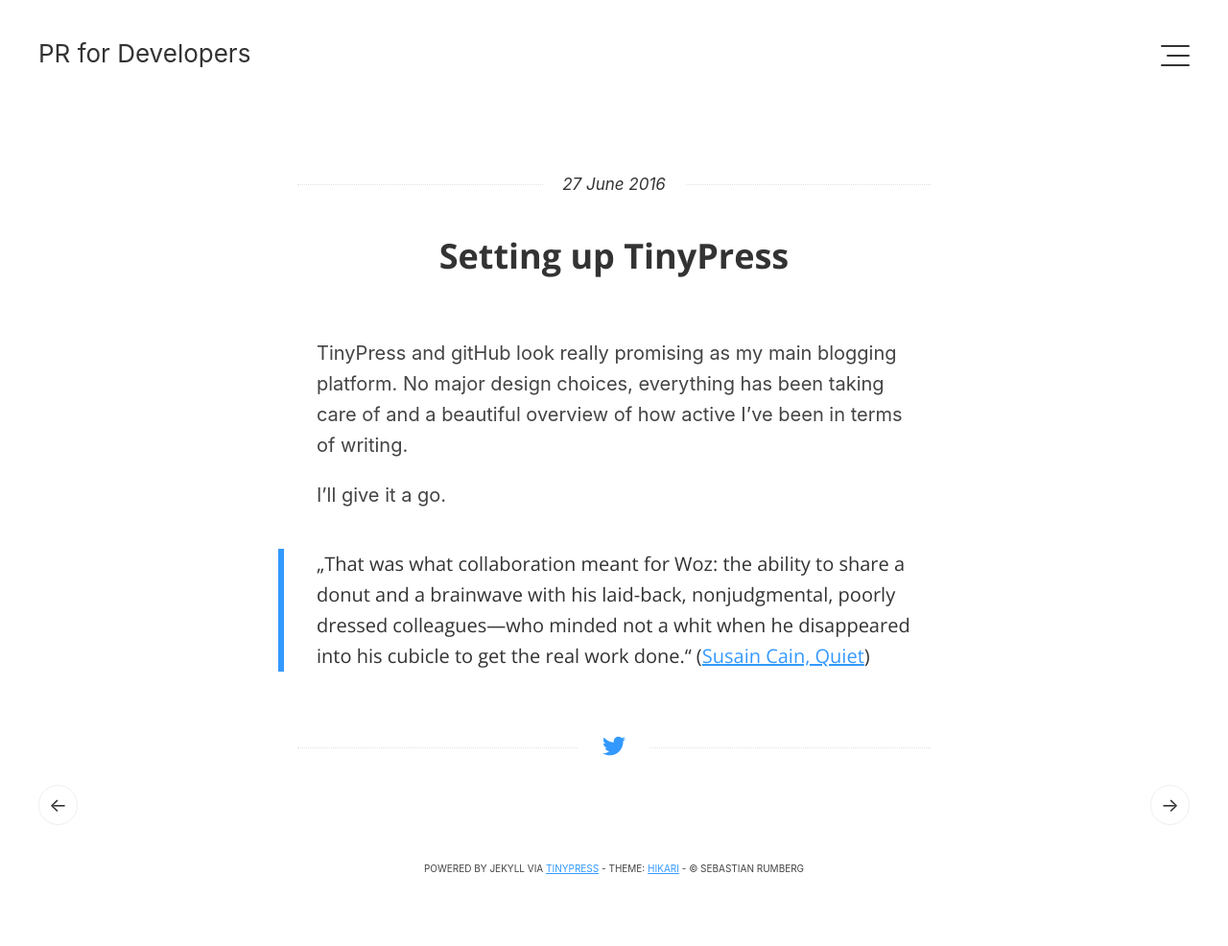
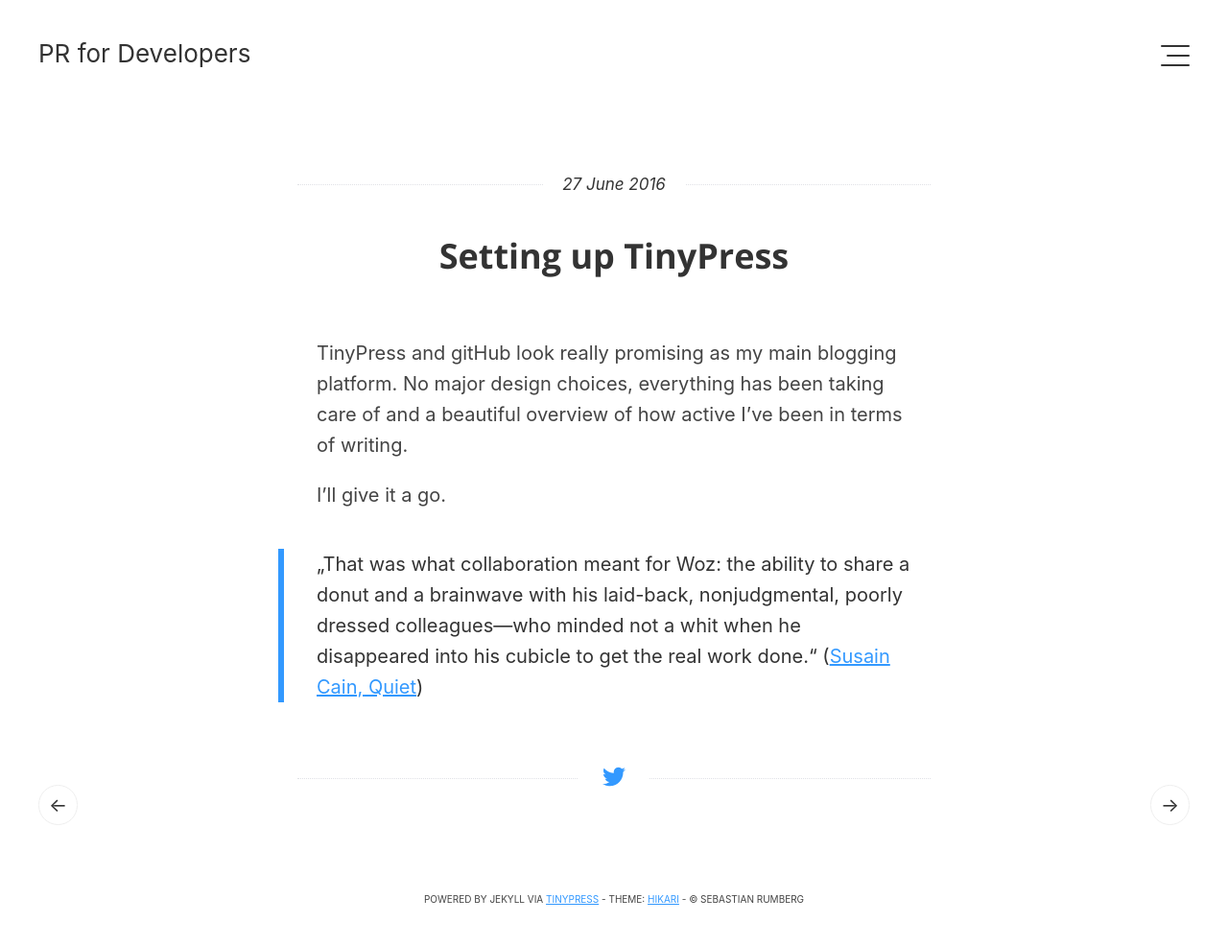
Before and after one commit to rumberg/rumberg.github.io, a Jekyll site: the page built from _posts/2016-06-27-setting-up-tinypress.markdown, in a window 1280 px wide. Shown: the whole page at 96% size. Built offline with Jekyll 4.4.1, drawn with Linux system fonts in a browser that asks for light colours; before the commit the page ends 954 px from its top, so only the background shows below that; grey boxes are pictures that could not be loaded.

Commit message:
Update main.css

```diff
--- a/css/main.css
+++ b/css/main.css
@@ -401,7 +401,7 @@ section#single-wrap p { line-height: 160%; }
 
 section#single-wrap blockquote {
   font-size: inherit;
-  font-family: 'Open Sans', sans-serif;
+  font-family: 'SF Compact Display', -apple-system, BlinkMacSystemFont, 'Open Sans', sans-serif;
   color: #333;
   border-left: 6px solid #39f;
   padding: 0 34px;
```
